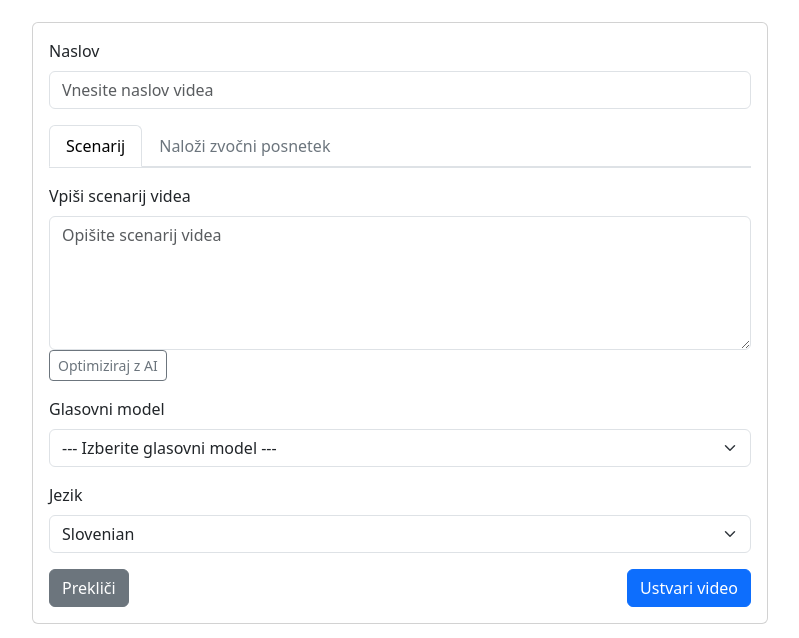
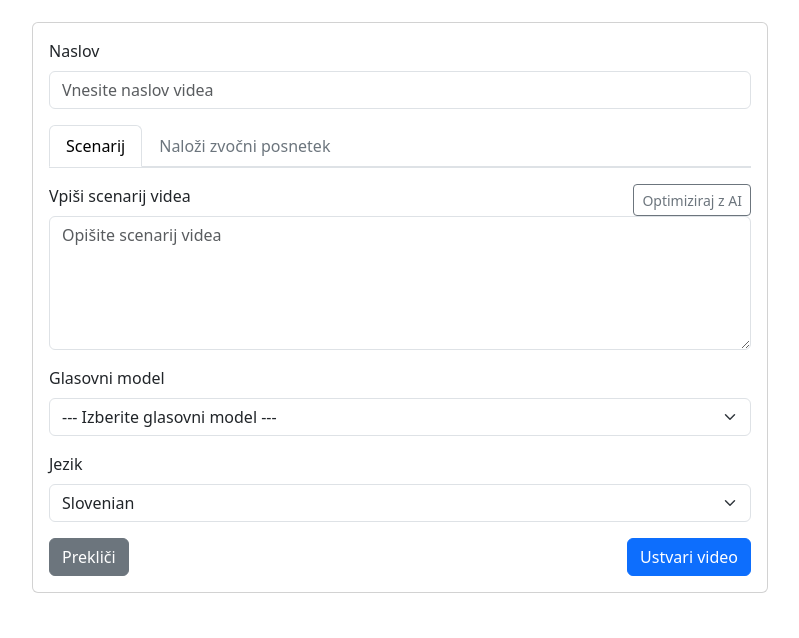
Before and after one commit to danesjenovdan/storyteller, a Django app: page /videos/create/ in a window 1280 px wide. Shown: the part 162-800 px from the top of the page, without its empty margins (240-1039 px from the left). Run offline with Django 5.2, Linux system fonts and the light colour scheme; the visitor is signed in with stand-in values (Sample User, id 1); data comes from the database, SQL or seed files in the repository; data that the repository does not hold is empty.

Commit message:
move ai enhance button

```diff
--- a/templates/agent/video_create.html
+++ b/templates/agent/video_create.html
@@ -75,18 +75,18 @@
                                 </ul>
                                 <div class="tab-content" id="contentTabContent">
                                     <div class="tab-pane fade show active" id="scenario-content" role="tabpanel">
-                                        <div class="mt-3">
-                                            <label for="{{ form.scenario.id_for_label }}" class="form-label">{% trans "Vpiši scenarij videa" %}</label>
+                                        <div class="my-3">
+                                            <div class="d-flex">
+                                                <label for="{{ form.scenario.id_for_label }}" class="form-label">{% trans "Vpiši scenarij videa" %}</label>
+                                                <button type="button" class="ms-auto btn btn-sm btn-outline-secondary" id="togglePrompt" data-bs-toggle="modal" data-bs-target="#promptModal">
+                                                    {% trans "Optimiziraj z AI" %}
+                                                </button>
+                                            </div>
                                             {{ form.scenario }}
                                             <div class="alert alert-danger small py-1 px-2 js-scenario-character-limit" style="display:none;"><span>{% trans "Dovoljenih je največ 3000 znakov. Za skrajšanje besedila uporabite Optimiziraj z AI." %}</span></div>
                                             {% if form.scenario.errors %}
                                                 <div class="text-danger">{{ form.scenario.errors }}</div>
                                             {% endif %}
-                                        </div>
-                                        <div class="mb-3">
-                                            <button type="button" class="btn btn-sm btn-outline-secondary" id="togglePrompt" data-bs-toggle="modal" data-bs-target="#promptModal">
-                                                {% trans "Optimiziraj z AI" %}
-                                            </button>
                                         </div>
 
                                         <div class="mb-3">
```
